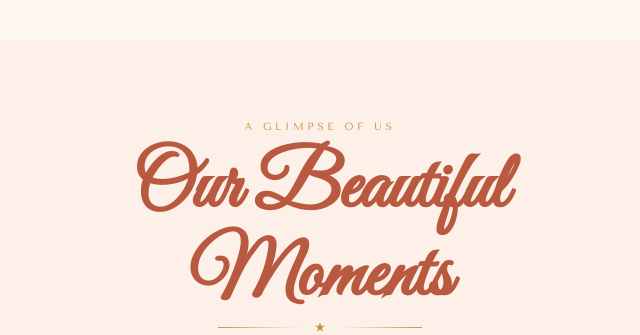
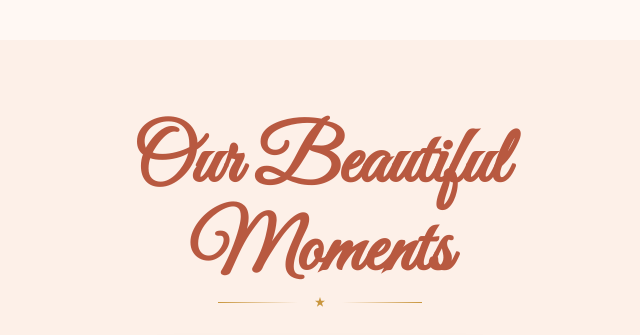
Before and after one commit to YJ0606/Tushar-Sakshi_Engagement, a plain HTML site: page index.html in a window 1280 px wide. Shown: the part 1520-1855 px from the top of the page, without its empty margins (320-960 px from the left). Drawn offline with nearby package versions, Linux system fonts and the light colour scheme.

```diff
--- a/index.html
+++ b/index.html
@@ -528,7 +528,7 @@
 
     <section id="memories-section">
         <div class="text-center reveal">
-            <span class="section-label">A Glimpse of Us</span>
+
             <h2 class="section-heading" style="color:var(--terracotta)">Our Beautiful<br>Moments</h2>
             <div class="ornament mt-4">
                 <div class="ornament-line rev"></div>
```
